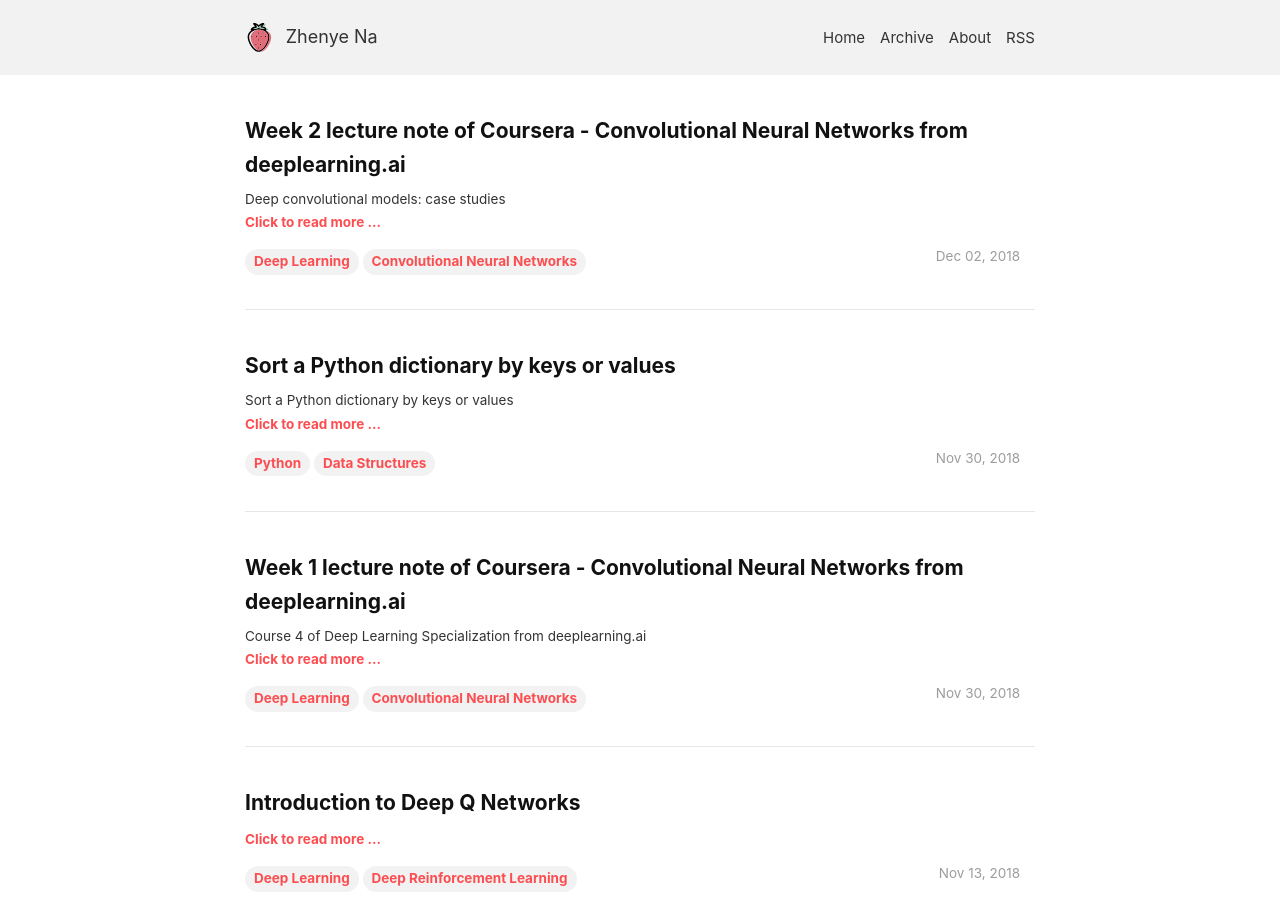
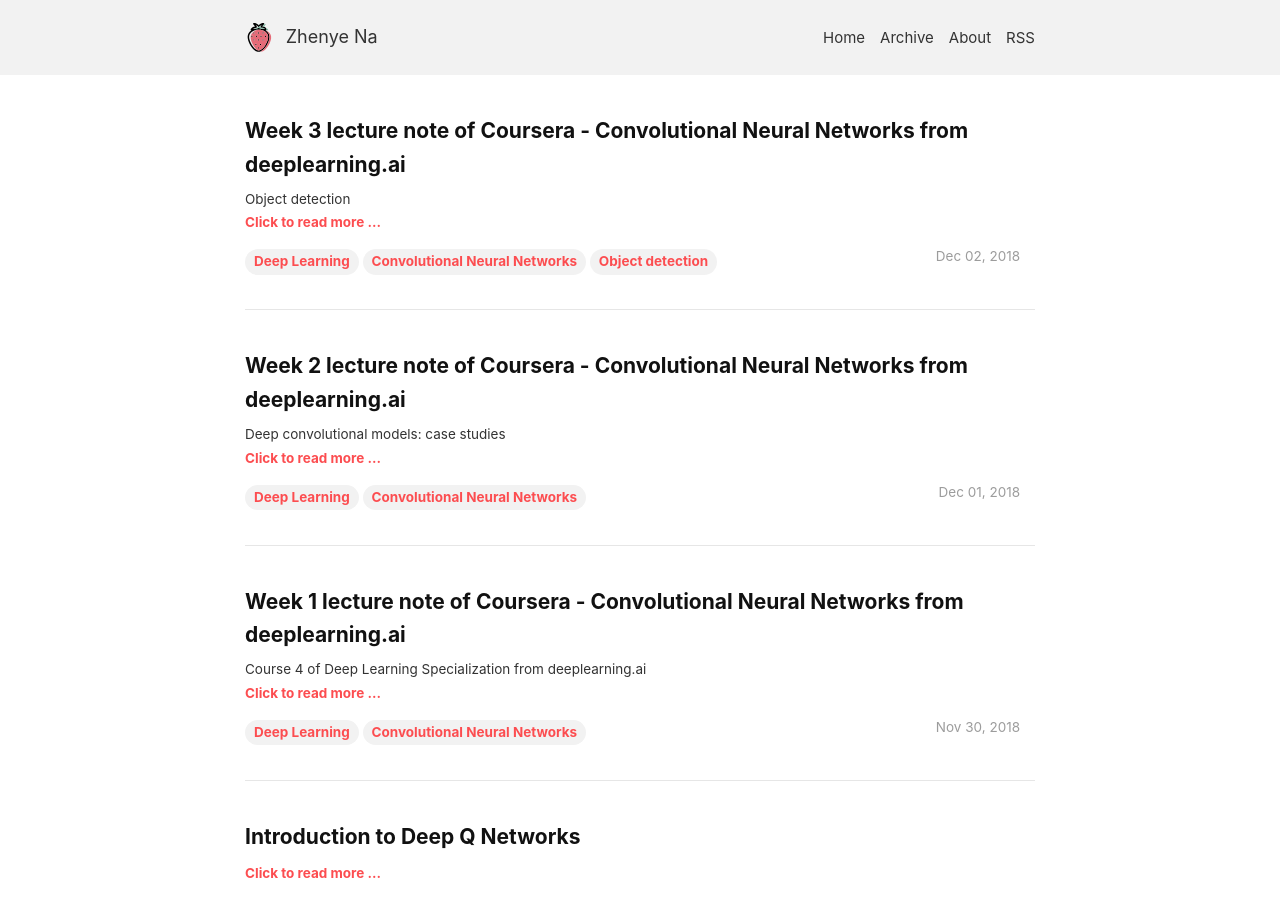
Before and after one commit to Zhenye-Na/blog, a Jekyll site: the page built from blog/index.html, in a window 1280 px wide and 900 px high. Built offline with Jekyll 4.4.1, drawn with Linux system fonts in a browser that asks for light colours; the list of posts is cut into pages by our own code; some of the changed lines change nothing that is shown.

Commit message:
update posts

````diff
--- a/_posts/2018-11-30-sort-python-dict-by-keys-or-vals.md
+++ /dev/null
@@ -1,112 +0,0 @@
----
-layout: post
-title: "Sort a Python dictionary by keys or values"
-date: 2018-11-30
-modify_date: 2018-11-30
-excerpt: "Sort a Python dictionary by keys or values"
-tags: [Python, Data Structures]
-mathjax: true
-mathjax_autoNumber: true
----
-
-# Sort a Python dictionary by keys or values
-
-
-## Sort a dictionary by keys
-
-
-```python
-marvel = {'Wolverine':12,
-          'Spider-Man':23,
-          'Thor':34,
-          'Iron Man':45,
-          'Hulk': 56,
-          'Captain America': 67,
-          'Daredevil': 78,
-          'Punisher': 89,
-          'Deadpool': 90}
-
-for key in sorted(marvel.iterkeys()):
-    print "%s: %s" % (key, marvel[key])
-```
-
-**Results**:
-
-```python
->>> marvel = {'Wolverine':12,
-...           'Spider-Man':23,
-...           'Thor':34,
-...           'Iron Man':45,
-...           'Hulk': 56,
-...           'Captain America': 67,
-...           'Daredevil': 78,
-...           'Punisher': 89,
-...           'Deadpool': 90}
->>> for key in sorted(marvel.iterkeys()):
-...     print "%s: %s" % (key, marvel[key])
-...
-Captain America: 67
-Daredevil: 78
-Deadpool: 90
-Hulk: 56
-Iron Man: 45
-Punisher: 89
-Spider-Man: 23
-Thor: 34
-Wolverine: 12
-```
-
-## Sort a dictionary by values
-
-```python
-marvel = {'Wolverine':12,
-          'Spider-Man':23,
-          'Thor':34,
-          'Iron Man':45,
-          'Hulk': 56,
-          'Captain America': 67,
-          'Daredevil': 78,
-          'Punisher': 89,
-          'Deadpool': 90}
-
-for key, value in sorted(marvel.iteritems(), key=lambda (k,v): (v,k)):
-    print "%s: %s" % (key, value)
-```
-
-**Results**:
-
-```python
->>> marvel = {'Wolverine':12,
-...           'Spider-Man':23,
-...           'Thor':34,
-...           'Iron Man':45,
-...           'Hulk': 56,
-...           'Captain America': 67,
-...           'Daredevil': 78,
-...           'Punisher': 89,
-...           'Deadpool': 90}
->>>
->>> for key, value in sorted(marvel.iteritems(), key=lambda (k,v): (v,k)):
-...     print "%s: %s" % (key, value)
-...
-Wolverine: 12
-Spider-Man: 23
-Thor: 34
-Iron Man: 45
-Hulk: 56
-Captain America: 67
-Daredevil: 78
-Punisher: 89
-Deadpool: 90
-```
-
-
-
-
-<style>
-.center {
-  display: block;
-  margin-left: auto;
-  margin-right: auto;
-}
-</style>
--- a/_posts/2018-12-02-cnn-deep-leearning-ai-week2.md
+++ b/_posts/2018-12-01-cnn-deep-leearning-ai-week2.md
@@ -1,8 +1,8 @@
 ---
 layout: post
 title: "Week 2 lecture note of Coursera - Convolutional Neural Networks from deeplearning.ai"
-date: 2018-12-02
-modify_date: 2018-12-02
+date: 2018-12-01
+modify_date: 2018-12-01
 excerpt: "Deep convolutional models: case studies"
 tags: [Deep Learning, Convolutional Neural Networks]
 mathjax: true
--- /dev/null
+++ b/_posts/2018-12-02-cnn-deep-leearning-ai-week3.md
@@ -0,0 +1,397 @@
+---
+layout: post
+title: "Week 3 lecture note of Coursera - Convolutional Neural Networks from deeplearning.ai"
+date: 2018-12-02
+modify_date: 2018-12-02
+excerpt: "Object detection"
+tags: [Deep Learning, Convolutional Neural Networks, Object detection]
+mathjax: true
+mathjax_autoNumber: true
+---
+
+# Object detection
+
+> Week 3 lecture notes
+
+
+## Object Localization
+
+### Classification with Localization
+
+<p align="center">
+  <img src="../assets/images/posts-img/deeplearningspecialization/4_cnn/week3/classification_with_localization.png" />
+</p>
+
+
+
+### Defining the target label y
+
+<p align="center">
+  <img src="../assets/images/posts-img/deeplearningspecialization/4_cnn/week3/target_label_y.png" />
+</p>
+
+Loss function is defined as follows:
+
+$$
+\mathcal{L}(\hat{y}, y)=
+\begin{cases}
+    (\hat{y}_1 - y_1)^2 + (\hat{y}_2 - y_2)^2 + \cdots + (\hat{y}_n - y_n)^2,& \text{if } y_1 = 1\\
+    (\hat{y}_1 - y_1)^2,              & \text{if } y_1 = 0
+\end{cases}
+$$
+
+
+## Landmark Detection
+
+<p align="center">
+  <img src="../assets/images/posts-img/deeplearningspecialization/4_cnn/week3/landmark_detection.png" />
+</p>
+
+
+## Object Detection
+
+### Sliding windows detection
+
+<p align="center">
+  <img src="https://www.pyimagesearch.com/wp-content/uploads/2014/10/sliding_window_example.gif" />
+</p>
+
+> Example of the sliding a window approach, where we slide a window from left-to-right and top-to-bottom.
+
+
+## Convolutional Implementation of Sliding Windows
+
+### Turning FC layers to Convolutional layers
+
+<p align="center">
+  <img src="../assets/images/posts-img/deeplearningspecialization/4_cnn/week3/fc_to_conv.png" />
+</p>
+
+
+## Bounding Box Predictions
+
+### YOLO Algorithm
+
+> You only look once (YOLO) is a state-of-the-art, real-time object detection system. On a Pascal Titan X it processes images at 30 FPS and has a mAP of 57.9% on COCO test-dev.
+
+YOLO divides the input image into an $S \times S$ grid. Each grid cell predicts only one object. For example, the yellow grid cell below tries to predict the "person" object whose center (the blue dot) falls inside the grid cell.
+
+<p align="center">
+  <img src="https://cdn-images-1.medium.com/max/1600/1*6qZXYCDUkC5Bc8nRolT0Mw.jpeg" />
+</p>
+
+Each grid cell predicts a fixed number of boundary boxes. In this example, the yellow grid cell makes two boundary box predictions (blue boxes) to locate where the person is.
+
+
+<p align="center">
+  <img src="https://cdn-images-1.medium.com/max/1600/1*4Y1PaY3ZgxKt5w84_0pNxw.jpeg" />
+</p>
+
+
+## Intersection over Union
+
+<p align="center">
+  <img src="../assets/images/posts-img/deeplearningspecialization/4_cnn/week3/iou.png" />
+</p>
+
+
+Intersection over Union is an evaluation metric used to measure the accuracy of an object detector on a particular dataset. More formally, in order to apply Intersection over Union to evaluate an (arbitrary) object detector we need:
+
+- The ground-truth bounding boxes (i.e., the hand labeled bounding boxes from the testing set that specify where in the image our object is).
+- The predicted bounding boxes from our model.
+
+<figure>
+    <img src="https://www.pyimagesearch.com/wp-content/uploads/2016/09/iou_stop_sign.jpg" width="60%" class="center">
+    <figcaption>Figure 1: Illustration of Intersection over Union. The predicted bounding box is drawn in red while the ground-truth bounding box is drawn in green. Our goal is to compute the Intersection of Union between these bounding box. (Image Source: <a href="https://www.pyimagesearch.com/2016/11/07/intersection-over-union-iou-for-object-detection/" target="_blank"><em>Intersection over Union (IoU) for object detection</em></a>)</figcaption>
+</figure>
+
+
+### How to compute IoU?
+
+<figure>
+    <img src="https://www.pyimagesearch.com/wp-content/uploads/2016/09/iou_equation.png" width="60%" class="center">
+    <figcaption>Figure 2: Computing the Intersection of Union is as simple as dividing the area of overlap between the bounding boxes by the area of union. (Image Source: <a href="https://www.pyimagesearch.com/2016/11/07/intersection-over-union-iou-for-object-detection/" target="_blank"><em>Intersection over Union (IoU) for object detection</em></a>)</figcaption>
+</figure>
+
+In the numerator we compute the area of overlap between the predicted bounding box and the ground-truth bounding box. The denominator is the area of union, or more simply, the area encompassed by both the predicted bounding box and the ground-truth bounding box.
+
+$$ \text{IoU} = \frac{\text{Area of Overlap}}{\text{Area of Union}} $$
+
+
+
+## Non-max Suppression
+
+
+<p align="center">
+  <img src="../assets/images/posts-img/deeplearningspecialization/4_cnn/week3/nonmax_suppresion.png" />
+</p>
+
+### Python implementation from Pyimageserach.com
+
+```python
+# import the necessary packages
+import numpy as np
+
+#  Felzenszwalb et al.
+def non_max_suppression_slow(boxes, overlapThresh):
+	# if there are no boxes, return an empty list
+	if len(boxes) == 0:
+		return []
+
+	# initialize the list of picked indexes
+	pick = []
+
+	# grab the coordinates of the bounding boxes
+	x1 = boxes[:,0]
+	y1 = boxes[:,1]
+	x2 = boxes[:,2]
+	y2 = boxes[:,3]
+
+	# compute the area of the bounding boxes and sort the bounding
+	# boxes by the bottom-right y-coordinate of the bounding box
+	area = (x2 - x1 + 1) * (y2 - y1 + 1)
+	idxs = np.argsort(y2)
+```
+
+We'll start on Line 2 by importing a single package, NumPy, which we'll utilize for numerical processing.
+
+From there we define our non_max_suppression_slow  function on Line 5. this function accepts to arguments, the first being our set of bounding boxes in the form of (startX, startY, endX, endY) and the second being our overlap threshold. I'll discuss the overlap threshold a little later on in this post.
+
+Lines 7 and 8 make a quick check on the bounding boxes. If there are no bounding boxes in the list, simply return an empty list back to the caller.
+
+From there, we initialize our list of picked bounding boxes (i.e. the bounding boxes that we would like to keep, discarding the rest) on Line 11.
+
+Let's go ahead and unpack the (x, y) coordinates for each corner of the bounding box on Lines 14-17 — this is done using simple NumPy array slicing.
+
+Then we compute the area of each of the bounding boxes on Line 21 using our sliced (x, y) coordinates.
+
+Be sure to pay close attention to Line 22. We apply np.argsort  to grab the indexes of the sorted coordinates of the bottom-right y-coordinate of the bounding boxes. It is absolutely critical that we sort according to the bottom-right corner as we’ll need to compute the overlap ratio of other bounding boxes later in this function.
+
+Now, let's get into the meat of the non-maxima suppression function:
+
+```python
+# import the necessary packages
+import numpy as np
+
+#  Felzenszwalb et al.
+def non_max_suppression_slow(boxes, overlapThresh):
+	# if there are no boxes, return an empty list
+	if len(boxes) == 0:
+		return []
+
+	# initialize the list of picked indexes
+	pick = []
+
+	# grab the coordinates of the bounding boxes
+	x1 = boxes[:,0]
+	y1 = boxes[:,1]
+	x2 = boxes[:,2]
+	y2 = boxes[:,3]
+
+	# compute the area of the bounding boxes and sort the bounding
+	# boxes by the bottom-right y-coordinate of the bounding box
+	area = (x2 - x1 + 1) * (y2 - y1 + 1)
+	idxs = np.argsort(y2)
+
+	# keep looping while some indexes still remain in the indexes
+	# list
+	while len(idxs) > 0:
+		# grab the last index in the indexes list, add the index
+		# value to the list of picked indexes, then initialize
+		# the suppression list (i.e. indexes that will be deleted)
+		# using the last index
+		last = len(idxs) - 1
+		i = idxs[last]
+		pick.append(i)
+		suppress = [last]
+```
+
+We start looping over our indexes on Line 26, where we will keep looping until we run out of indexes to examine.
+
+From there we’ll grab the length of the idx  list o Line 31, grab the value of the last entry in the idx  list on Line 32, append the index i  to our list of bounding boxes to keep on Line 33, and finally initialize our suppress  list (the list of boxes we want to ignore) with index of the last entry of the index list on Line 34.
+
+That was a mouthful. And since we’re dealing with indexes into a index list it’s not exactly an easy thing to explain. But definitely pause here and examine these code as it’s important to understand.
+
+Time to compute the overlap ratios and determine which bounding boxes we can ignore:
+
+
+```python
+# import the necessary packages
+import numpy as np
+
+#  Felzenszwalb et al.
+def non_max_suppression_slow(boxes, overlapThresh):
+	# if there are no boxes, return an empty list
+	if len(boxes) == 0:
+		return []
+
+	# initialize the list of picked indexes
+	pick = []
+
+	# grab the coordinates of the bounding boxes
+	x1 = boxes[:,0]
+	y1 = boxes[:,1]
+	x2 = boxes[:,2]
+	y2 = boxes[:,3]
+
+	# compute the area of the bounding boxes and sort the bounding
+	# boxes by the bottom-right y-coordinate of the bounding box
+	area = (x2 - x1 + 1) * (y2 - y1 + 1)
+	idxs = np.argsort(y2)
+
+	# keep looping while some indexes still remain in the indexes
+	# list
+	while len(idxs) > 0:
+		# grab the last index in the indexes list, add the index
+		# value to the list of picked indexes, then initialize
+		# the suppression list (i.e. indexes that will be deleted)
+		# using the last index
+		last = len(idxs) - 1
+		i = idxs[last]
+		pick.append(i)
+		suppress = [last]
+
+		# loop over all indexes in the indexes list
+		for pos in xrange(0, last):
+			# grab the current index
+			j = idxs[pos]
+
+			# find the largest (x, y) coordinates for the start of
+			# the bounding box and the smallest (x, y) coordinates
+			# for the end of the bounding box
+			xx1 = max(x1[i], x1[j])
+			yy1 = max(y1[i], y1[j])
+			xx2 = min(x2[i], x2[j])
+			yy2 = min(y2[i], y2[j])
+
+			# compute the width and height of the bounding box
+			w = max(0, xx2 - xx1 + 1)
+			h = max(0, yy2 - yy1 + 1)
+
+			# compute the ratio of overlap between the computed
+			# bounding box and the bounding box in the area list
+			overlap = float(w * h) / area[j]
+
+			# if there is sufficient overlap, suppress the
+			# current bounding box
+			if overlap > overlapThresh:
+				suppress.append(pos)
+
+		# delete all indexes from the index list that are in the
+		# suppression list
+		idxs = np.delete(idxs, suppress)
+
+	# return only the bounding boxes that were picked
+	return boxes[pick]
+```
+
+Here we start looping over the (remaining) indexes in the idx  list on Line 37, grabbing the value of the current index on Line 39.
+
+Using last entry in the idx  list from Line 32 and the current entry in the idx  list from Line 39, we find the largest (x, y) coordinates for the start bounding box and the smallest (x, y) coordinates for the end of the bounding box on Lines 44-47.
+
+Doing this allows us to find the current smallest region inside the larger bounding boxes (and hence why it’s so important that we initially sort our idx  list according to the bottom-right y-coordinate). From there, we compute the width and height of the region on Lines 50 and 51.
+
+So now we are at the point where the overlap threshold comes into play. On Line 55 we compute the overlap , which is a ratio defined by the area of the current smallest region divided by the area of current bounding box, where “current” is defined by the index j  on Line 39.
+
+If the overlap  ratio is greater than the threshold on Line 59, then we know that the two bounding boxes sufficiently overlap and we can thus suppress the current bounding box. Common values for overlapThresh  are normally between 0.3 and 0.5.
+
+Line 64 then deletes the suppressed bounding boxes from the idx  list and we continue looping until the idx  list is empty.
+
+Finally, we return the set of picked bounding boxes (the ones that were not suppressed) on Line 67.
+
+
+## Anchor Boxes
+
+
+### Anchor Box Algorithm
+
+<p align="center">
+  <img src="../assets/images/posts-img/deeplearningspecialization/4_cnn/week3/anchor_box.png" />
+</p>
+
+
+
+## YOLO Algorithm
+
+<p align="center">
+  <img src="https://leonardoaraujosantos.gitbooks.io/artificial-inteligence/content/assets/b9d4a482-d983-11e6-8d5b-34d859c60a6d.png" />
+</p>
+
+
+YOLO uses a single CNN network for both classification and localising the object using bounding boxes. This is the architecture of YOLO:
+
+
+<figure>
+    <img src="https://cdn-images-1.medium.com/max/2000/0*EFYBPiT34gTHGQpP.jpg" class="center">
+    <figcaption>Architecture of YOLO algorithm.</figcaption>
+</figure>
+
+
+In the end, the model will output a tensor with shape of $7 \times 7 \times 30$.
+
+
+<figure>
+    <img src="https://cdn-images-1.medium.com/max/1600/1*d_Yv2xJSoscLoX8twmaAmQ.png" class="center">
+    <figcaption>Tensor value interpretations.</figcaption>
+</figure>
+
+
+<figure>
+    <img src="https://leonardoaraujosantos.gitbooks.io/artificial-inteligence/content/assets/TensorYolo.png" class="center">
+    <figcaption>Tensor value interpretations.</figcaption>
+</figure>
+
+
+
+- 2 Box definitions: (consisting of: $x$, $y$ , width, height,"is object" confidence)
+- 20 class probabilities (only considered if the "is object" confidence is high)
+
+Where:
+
+- $S$: Tensor spatial dimension (7 in this case)
+- $B$: Number of bounding boxes (x, y, w, h, confidence)
+- $C$: Number of classes
+- $\text{confidence} = \text{P}_{\text{object}}.\text{IoU}(\text{pred}, \text{gt})$
+
+
+Now we have class scores for each bounding box(Tensor dimension=20*1). Now let us focus on the dog in the image. The dog score for the bounding boxes will be present in (1,1) of the tensor in all the bounding box scores. We will now set a threshold value of scores and sort them descendingly.
+
+
+
+<figure>
+    <img src="https://cdn-images-1.medium.com/max/1600/1*Rq3UyhpF47NTdCyEzYC7vg.png" class="center">
+</figure>
+
+
+
+
+
+Now we will use Non-max supression algorithm to set score to zero for redundant boxes.
+
+Consider you have dog score for boundingbox1 as 0.5 and let this be the highest score and for box47 as 0.3. We will take an Intersection over Union of these values and if the value is greater than 0.5, we will set the value for box2 as zero,otherwise, we will continue to the next box. We do this for all boxes.
+
+After all this has been done, we will be left with 2–3 boxes only. All others will be zero. Now, we select bbox to draw by class score value. This is explained in the image.
+
+
+
+<figure>
+    <img src="https://cdn-images-1.medium.com/max/1600/1*bifa7gJ72omDAmYpazTS-A.png" class="center">
+</figure>
+
+
+
+## References
+
+[1] Sliding Windows - Department of Computer Science, U of Toronto. [Object Detection - Sliding Windows](http://www.cs.utoronto.ca/~fidler/slides/CSC420/lecture17.pdf)
+[2] Adrian Rosebrock, [Sliding Windows for Object Detection with Python and OpenCV](https://www.pyimagesearch.com/2015/03/23/sliding-windows-for-object-detection-with-python-and-opencv/)
+[3] Adrian Rosebrock, [Non-Maximum Suppression for Object Detection in Python](https://www.pyimagesearch.com/2014/11/17/non-maximum-suppression-object-detection-python/)
+[4] Aashay Sachdeva, [YOLO — ‘You only look once’ for Object Detection explained](https://medium.com/diaryofawannapreneur/yolo-you-only-look-once-for-object-detection-explained-6f80ea7aaa1e)
+
+
+<style>
+.center {
+  display: block;
+  margin-left: auto;
+  margin-right: auto;
+}
+</style>
````
Also changed, not shown: assets/images/posts-img/deeplearningspecialization/4_cnn/week3/classification_with_localization.png (added), assets/images/posts-img/deeplearningspecialization/4_cnn/week3/fc_to_conv.png (added), assets/images/posts-img/deeplearningspecialization/4_cnn/week3/iou.png (added), 4 other files.
